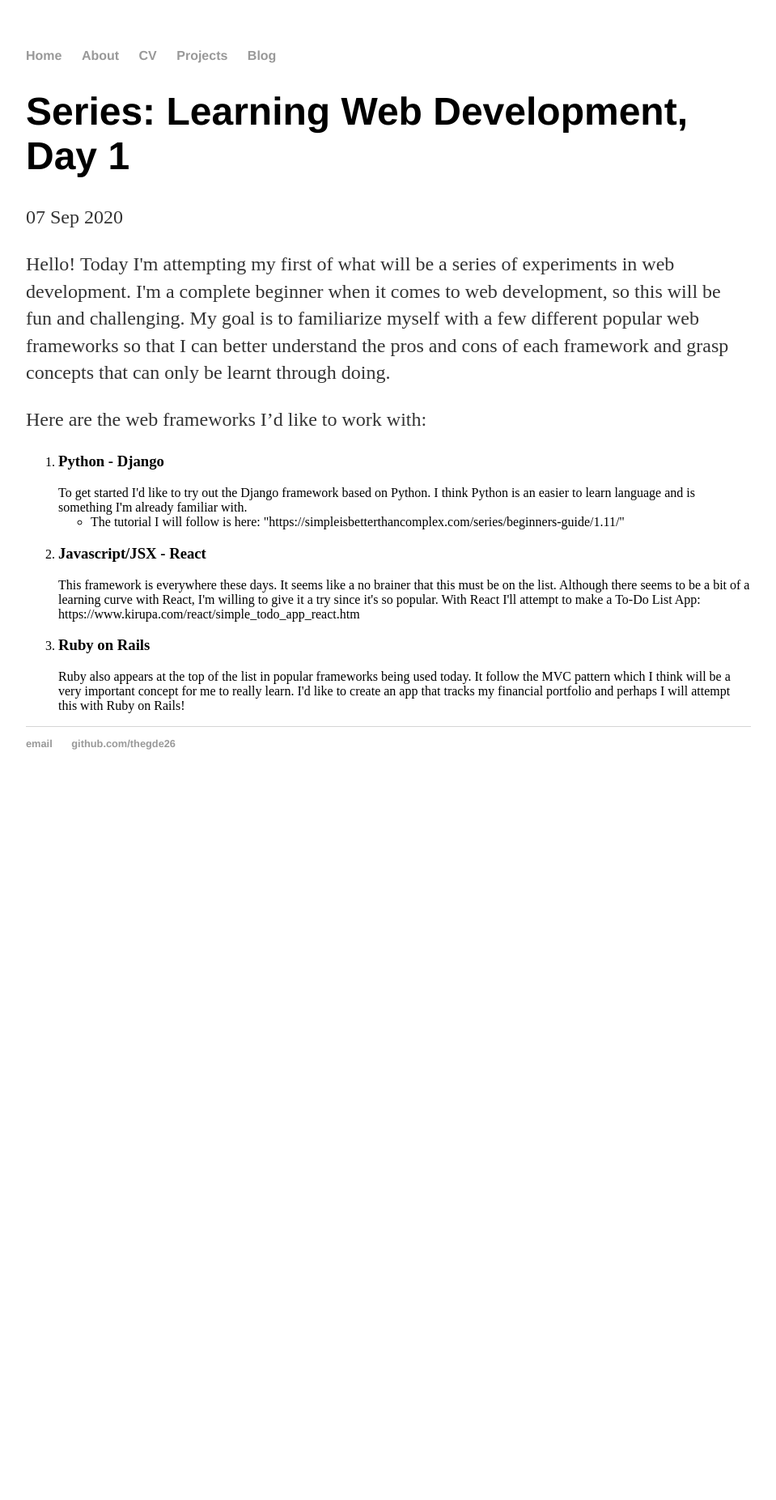
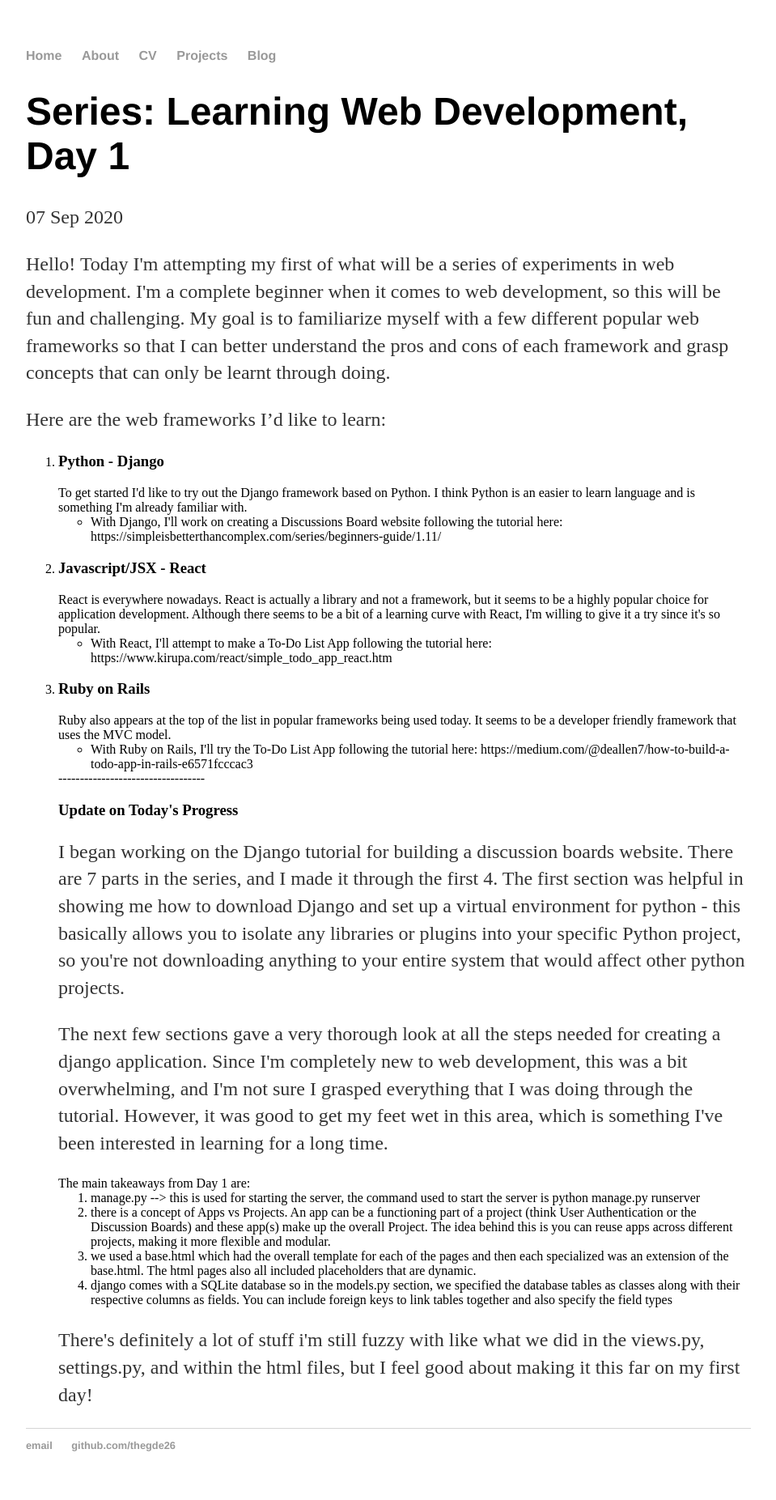
Before and after one commit to thegde26/thegde26.github.io, a Jekyll site: the page built from _posts/2020-09-07-Learning-webDev-Series-Part1.md, in a window 1280 px wide. Shown: the whole page at 81% size, without its empty margins (160-1119 px from the left). Built offline with Jekyll 4.4.1, drawn with Linux system fonts in a browser that asks for light colours; before the commit the page ends 986 px from its top, so only the background shows below that.

Commit message:
Update 2020-09-07-Learning-webDev-Series-Part1.md

```diff
--- a/_posts/2020-09-07-Learning-webDev-Series-Part1.md
+++ b/_posts/2020-09-07-Learning-webDev-Series-Part1.md
@@ -8,20 +8,42 @@
 I'm a complete beginner when it comes to web development, so this will be fun and challenging.
 My goal is to familiarize myself with a few different popular web frameworks so that I can better understand the pros and cons of each framework and grasp concepts that can only be learnt through doing.
 </p>
-Here are the web frameworks I'd like to work with:
+Here are the web frameworks I'd like to learn:
 <ol>
 <li> <h3>Python - Django</h3>
      To get started I'd like to try out the Django framework based on Python. I think Python is an easier to learn language and is something I'm already familiar with.
      <ul>
-          <li> The tutorial I will follow is here: "https://simpleisbetterthancomplex.com/series/beginners-guide/1.11/" </li>
+          <li> With Django, I'll work on creating a Discussions Board website following the tutorial here: https://simpleisbetterthancomplex.com/series/beginners-guide/1.11/
+          </li>
      </ul>
 </li>
-<li> <h3>Javascript/JSX - React</h3>
-    This framework is everywhere these days. It seems like a no brainer that this must be on the list. Although there seems to be a bit of a learning curve with React, I'm willing to
-    give it a try since it's so popular.
-    With React I'll attempt to make a To-Do List App: https://www.kirupa.com/react/simple_todo_app_react.htm
+<li><h3>Javascript/JSX - React</h3>
+    React is everywhere nowadays. React is actually a library and not a framework, but it seems to be a highly popular choice for application development.
+    Although there seems to be a bit of a learning curve with React, I'm willing to give it a try since it's so popular.
+    <ul>
+         <li> With React, I'll attempt to make a To-Do List App following the tutorial here: https://www.kirupa.com/react/simple_todo_app_react.htm </li>
+    </ul>
 </li>
 <li><h3>Ruby on Rails</h3>
-    Ruby also appears at the top of the list in popular frameworks being used today. It follow the MVC pattern which I think will be a very important concept for me to really learn.
-    I'd like to create an app that tracks my financial portfolio and perhaps I will attempt this with Ruby on Rails!
+    Ruby also appears at the top of the list in popular frameworks being used today. It seems to be a developer friendly framework that uses the MVC model.
+    <ul>
+         <li> With Ruby on Rails, I'll try the To-Do List App following the tutorial here: https://medium.com/@deallen7/how-to-build-a-todo-app-in-rails-e6571fcccac3 </li>
+     </ul>
 </li>
+
+ ----------------------------------
+
+ <h3>Update on Today's Progress</h3>
+     <p> I began working on the Django tutorial for building a discussion boards website. There are 7 parts in the series, and I made it through the first 4.
+     The first section was helpful in showing me how to download Django and set up a virtual environment for python - this basically allows you to isolate any libraries or    plugins into your specific Python project, so you're not downloading anything to your entire system that would affect other python projects. </p>
+     <p> The next few sections gave a very thorough look at all the steps needed for creating a django application. Since I'm completely new to web development, this was a bit overwhelming, and I'm not sure I grasped everything that I was doing through the tutorial. However, it was good to get my feet wet in this area, which is something I've been interested in learning for a long time.</p>
+     The main takeaways from Day 1 are:
+     <ol>
+          <li> manage.py --> this is used for starting the server, the command used to start the server is python manage.py runserver</li>
+          <li> there is a concept of Apps vs Projects. An app can be a functioning part of a project (think User Authentication or the Discussion Boards) and these app(s) make up the overall Project. The idea behind this is you can reuse apps across different projects, making it more flexible and modular. </li>
+          <li> we used a base.html which had the overall template for each of the pages and then each specialized was an extension of the base.html. The html pages also all included placeholders that are dynamic. </li>
+          <li> django comes with a SQLite database so in the models.py section, we specified the database tables as classes along with their respective columns as fields. You can include foreign keys to link tables together and also specify the field types</li>
+     </ol>
+<p>
+There's definitely a lot of stuff i'm still fuzzy with like what we did in the views.py, settings.py, and within the html files, but I feel good about making it this far on my first day!
+</p>
```
